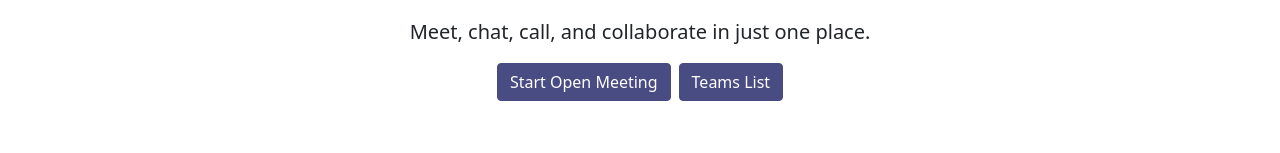
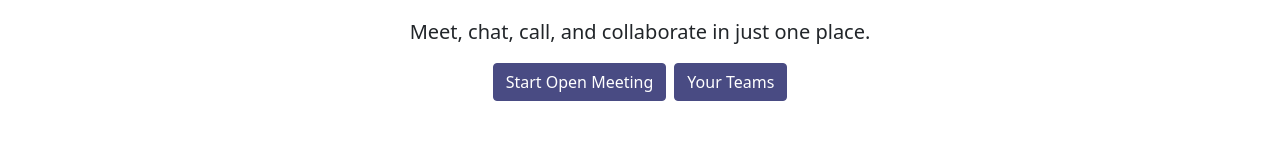
Before and after one commit to atishayjn/TeamsWebsite, a Vue app: page / in a window 1280 px wide. Shown: the part 243-396 px from the top of the page. Built offline with nearby package versions, Linux system fonts and the light colour scheme; no server answers; the database is empty; sample sign-in values are in the browser's storage; what vue-webrtc would draw is missing.

Commit message:
Open Home Page on Login/Register

```diff
--- a/src/views/AppHome.vue
+++ b/src/views/AppHome.vue
@@ -31,7 +31,7 @@
             >Start Open Meeting</router-link
           >
           <router-link v-if="user" class="btn btn-primary mx-1" to="/rooms"
-            >Teams List</router-link
+            >Your Teams</router-link
           >
         </div>
       </div>
--- a/src/views/AppLogin.vue
+++ b/src/views/AppLogin.vue
@@ -70,7 +70,7 @@
         .signInWithEmailAndPassword(info.email, info.password)
         .then(
           () => {
-            this.$router.push("/rooms");
+            this.$router.push("/");
           },
           (error) => {
             this.error = error.message;
--- a/src/views/AppRegister.vue
+++ b/src/views/AppRegister.vue
@@ -122,7 +122,7 @@
                   displayName: info.displayName,
                 })
                 .then(() => {
-                  this.$router.replace("/rooms");
+                  this.$router.replace("/");
                 });
             },
             (error) => {
```
